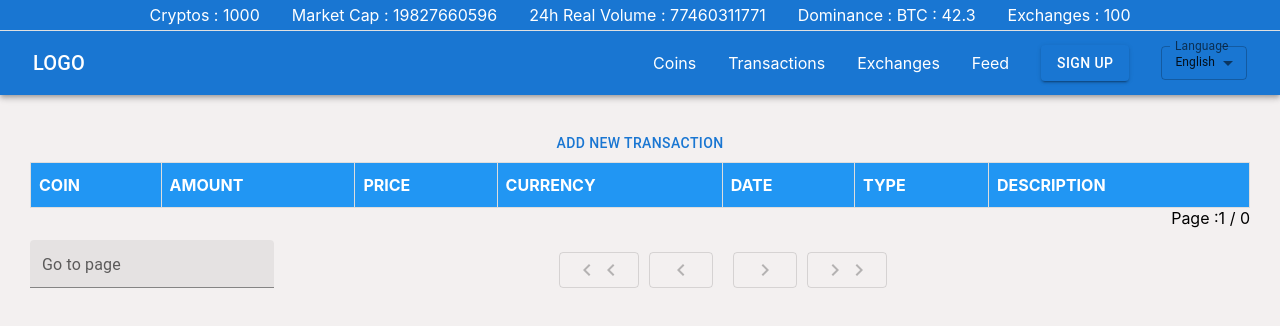
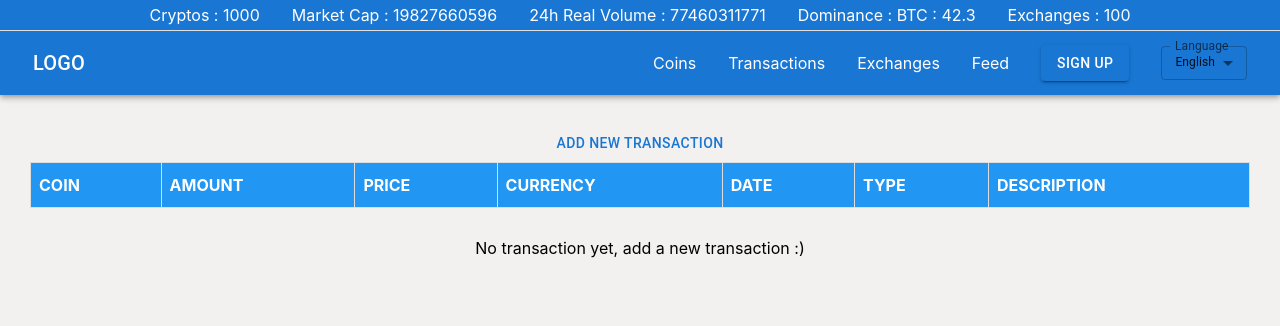
Before and after one commit to Stefanacef/CryptoWorld, a React (Create React App) app: page /transactions in a window 1280 px wide. Shown: the top 326 px of the page. Built offline with nearby package versions, Linux system fonts and the light colour scheme.

Commit message:
refactor: Table

```diff
--- a/src/components/shared/table/Table.tsx
+++ b/src/components/shared/table/Table.tsx
@@ -7,8 +7,9 @@ import ArrowDownwardIcon from '@mui/icons-material/ArrowDownward'
 import ArrowUpwardIcon from '@mui/icons-material/ArrowUpward'
 import { Button, Grid, TextField, Tooltip, Box } from '@mui/material'
 import { FormattedMessage, useIntl } from 'react-intl'
+import { ITable } from './types'
 
-function Table(props: { data: any; columns: any }) {
+function Table(props: ITable) {
   const intl = useIntl()
   const data = useMemo(() => props?.data, [props.data])
   const defaultColumn = useMemo(
@@ -87,6 +88,7 @@ function Table(props: { data: any; columns: any }) {
           </tbody>
         </table>
       </Box>
+      {data.length > 10 ? (
         <Box>
           <Grid
             container
@@ -129,7 +131,9 @@ function Table(props: { data: any; columns: any }) {
                   </span>
                 </Tooltip>
                 <Tooltip
-                title={intl.formatMessage({ id: 'table.button.previous.page' })}
+                  title={intl.formatMessage({
+                    id: 'table.button.previous.page',
+                  })}
                   arrow
                 >
                   <span>
@@ -183,6 +187,9 @@ function Table(props: { data: any; columns: any }) {
             </Grid>
           </Grid>
         </Box>
+      ) : (
+        <Box sx={{ paddingTop: '30px' }}>{props.message}</Box>
+      )}
     </>
   )
 }
--- a/src/components/transactions/TransactionsForm.tsx
+++ b/src/components/transactions/TransactionsForm.tsx
@@ -7,7 +7,6 @@ import {
   Checkbox,
   FormControlLabel,
   Grid,
-  Stack,
   TextareaAutosize,
   ToggleButton,
   ToggleButtonGroup,
--- a/src/components/transactions/table/TransactionsTable.tsx
+++ b/src/components/transactions/table/TransactionsTable.tsx
@@ -44,7 +44,11 @@ const TransactionsTable = () => {
 
   return (
     <>
-      <Table data={transactions} columns={columns} />
+      <Table
+        data={transactions}
+        columns={columns}
+        message={intl.formatMessage({ id: 'transactions.no.transaction' })}
+      />
     </>
   )
 }
--- a/src/i18n/languages/en.json
+++ b/src/i18n/languages/en.json
@@ -59,6 +59,7 @@
   "transactions.cell.date": "DATE",
   "transactions.cell.type": "TYPE",
   "transactions.cell.description": "DESCRIPTION",
+  "transactions.no.transaction": "No transaction yet, add a new transaction :)",
   "generic.label.language": "Language",
   "generic.label.post": "Post",
   "generic.label.comment": "Add comment",
--- a/src/i18n/languages/ro.json
+++ b/src/i18n/languages/ro.json
@@ -59,6 +59,7 @@
   "transactions.cell.date": "DATA",
   "transactions.cell.type": "TIPUL",
   "transactions.cell.description": "DESCRIEREA",
+  "transactions.no.transaction": "Nu exista inca tranzactii, adaugati o noua trnzactie :)",
   "generic.label.language": "Limba",
   "generic.label.post": "Postati",
   "generic.label.comment": "Adauga commentariu",
```
Also changed, not shown: src/components/shared/table/types.ts (+4 -5 lines). Lines whose indentation alone changed are shown as unchanged.
